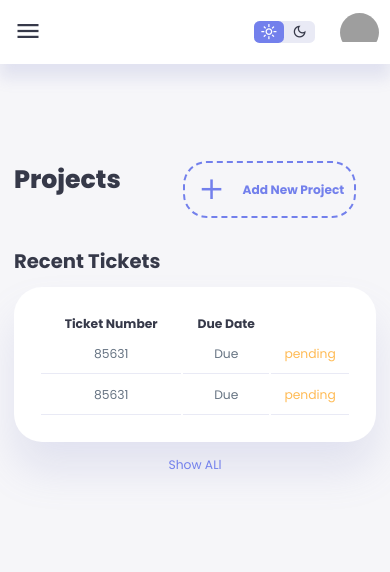
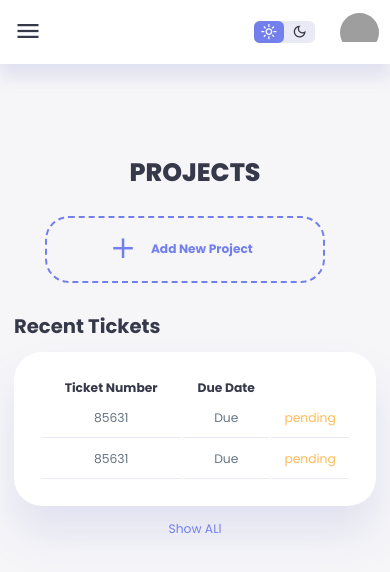
Before and after one commit to Joeld1027/Bugtracker2022-Project-Frontend, a React (Create React App) app: page /dashboard/projects in a window 390 px wide. Shown: the top 572 px of the page. Built offline with nearby package versions, Linux system fonts and the light colour scheme; grey boxes are pictures that could not be loaded.

Commit message:
added some minor changes to the css

```diff
--- a/src/index.css
+++ b/src/index.css
@@ -166,7 +166,7 @@
 	}
 
 	main .recent-orders table {
-		width: 83vw;
+		width: 83vw !important;
 	}
 
 	main table thead tr th:last-child,
@@ -237,7 +237,7 @@
 		width: 100%;
 	}
 	main .recent-orders table {
-		width: 100%;
+		width: 100% !important;
 		margin: 0;
 	}
 	.right {
--- a/src/routes/tasks/tasks.styles.css
+++ b/src/routes/tasks/tasks.styles.css
@@ -1,7 +1,11 @@
 .tasks-header-container {
 	display: flex;
 	justify-content: space-between;
-	margin-top: 3.5rem;
+	margin-top: 3rem;
+	align-items: center;
+}
+.tasks-header-container h1 {
+	text-transform: uppercase;
 }
 
 .tasks-header-container a {
@@ -9,11 +13,26 @@
 	margin-right: 20px;
 	border: 2px dashed;
 	border-radius: 1.7rem;
-	padding: 0.7rem;
+	padding: 0.8rem;
 	align-items: center;
+	width: 280px;
+	justify-content: center;
 }
 
 .tasks-header-container a span {
 	font-size: 2.4rem;
-	margin-right: 1rem;
+	/* margin-right: 1rem; */
 }
+
+.tasks-header-container h3 {
+	padding: 0.8rem;
+}
+
+@media screen and (max-width: 500px) {
+	.tasks-header-container {
+		flex-direction: column;
+	}
+	.tasks-header-container h1 {
+		margin-bottom: 1.7rem;
+	}
+}
```
